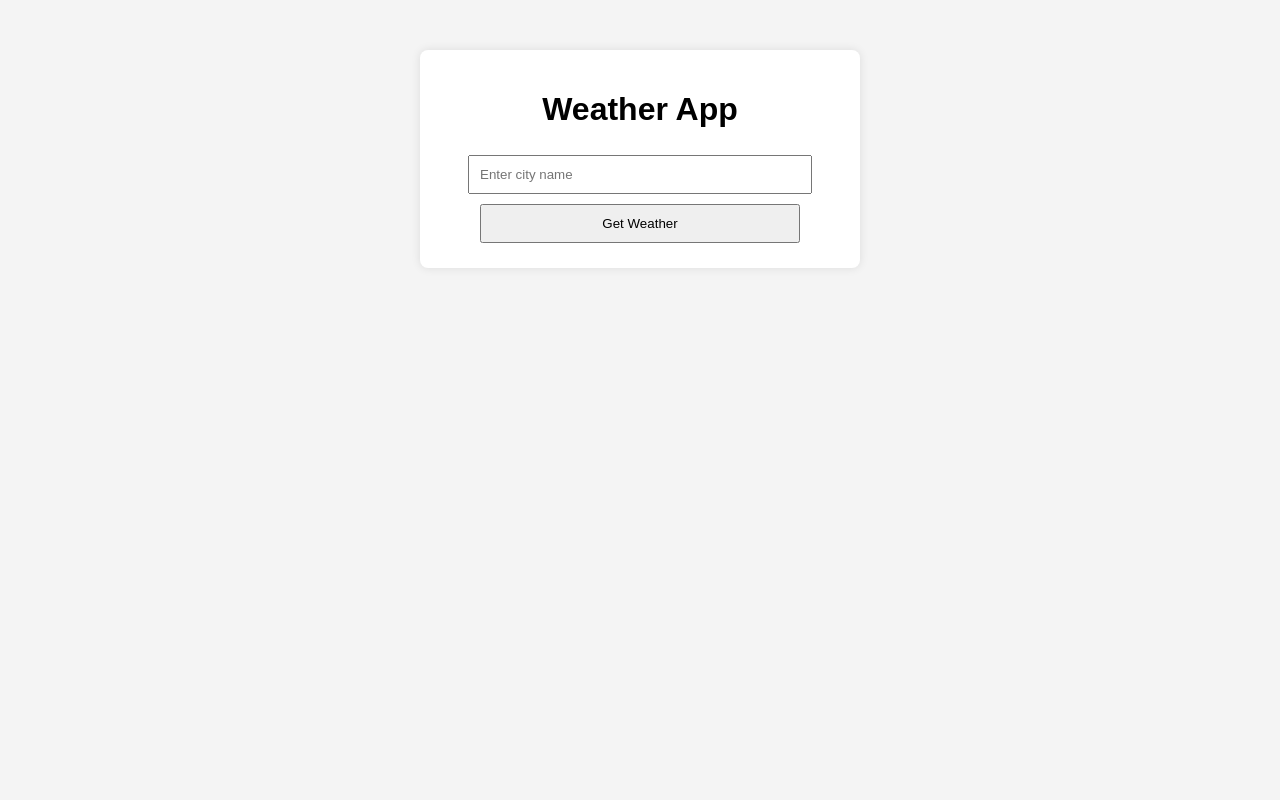
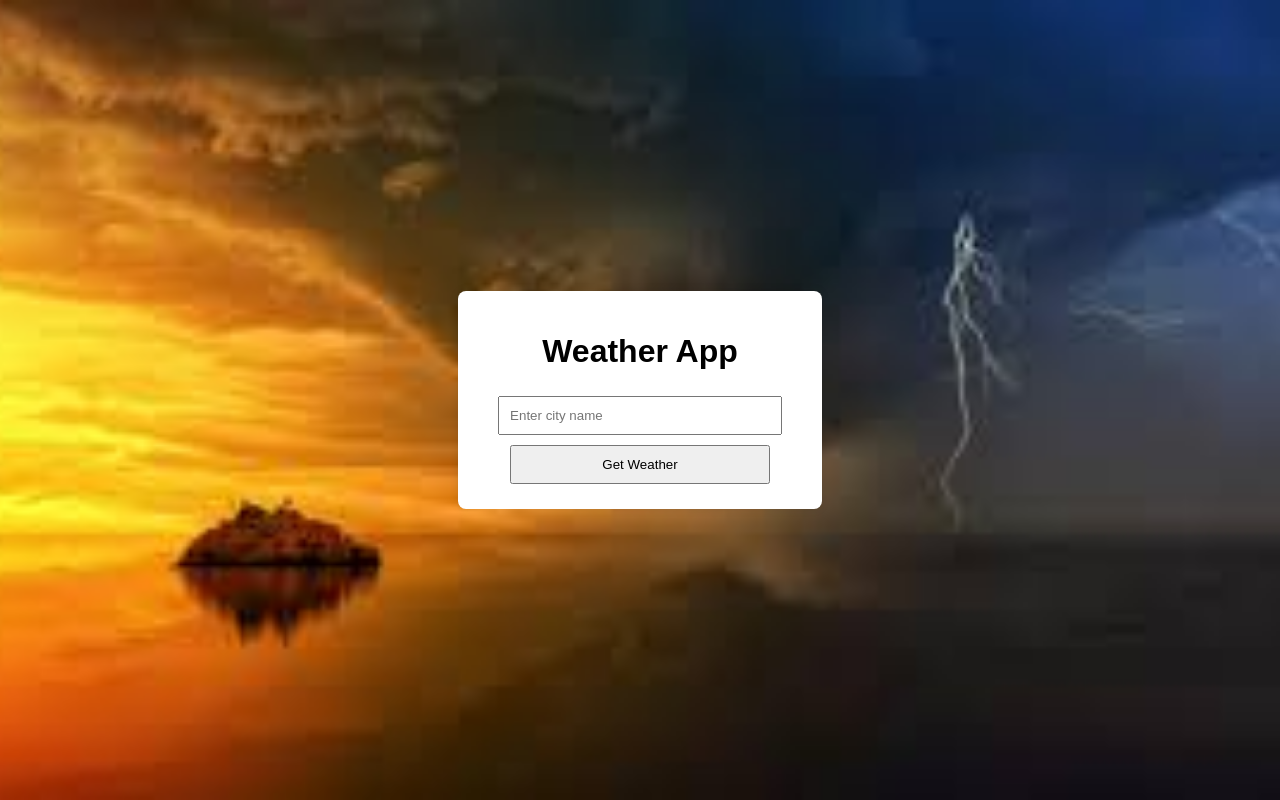
Before and after one commit to AjayKumar205-dev/weather-app, a plain HTML site: page index.html in a window 1280 px wide. Drawn offline with Linux system fonts and the light colour scheme.

Commit message:
new change

```diff
--- a/script.js
+++ b/script.js
@@ -30,7 +30,7 @@ async function fetchWeather(city) {
 // Function to change background dynamically based on weather condition
 
 function changeBackground(condition) {
-    let imageUrl = "";
+    let imageUrl = "images/default.jpeg";
 
     if (condition.includes("clear sky")) {
         imageUrl = "images/clearsky.jpg"; // Clear blue sky
@@ -52,8 +52,6 @@ function changeBackground(condition) {
         imageUrl = "images/snow.jpg"; // Snowy background
     } else if (condition.includes("mist") || condition.includes("fog") || condition.includes("haze")) {
         imageUrl = "images/fog.jpg"; // Mist or fog
-    } else {
-        imageUrl = "images/default.jpg"; // Default fallback image
     }
 
     document.body.style.background = `url('${imageUrl}') no-repeat center center/cover`;
--- a/style.css
+++ b/style.css
@@ -1,8 +1,14 @@
 body {
     font-family: Arial, sans-serif;
     text-align: center;
-    background-color: #f4f4f4;
+    background: url('images/default.jpeg') no-repeat center center/cover;
+    height: 100vh;
+    display: flex;
+    justify-content: center;
+    align-items: center;
+    margin: 0;
 }
+
 .container {
     max-width: 400px;
     margin: 50px auto;
```
Also changed, not shown: images/default.jpeg (added), 1 other file.
